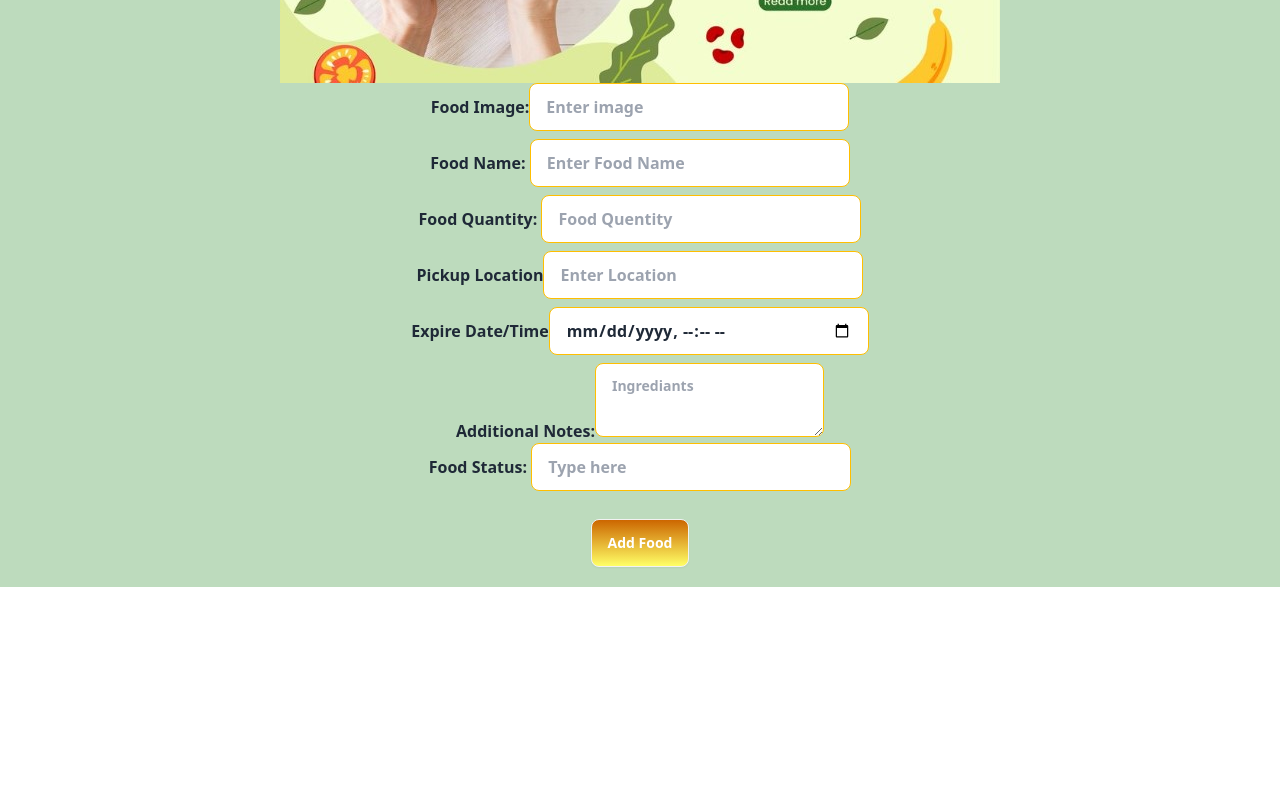
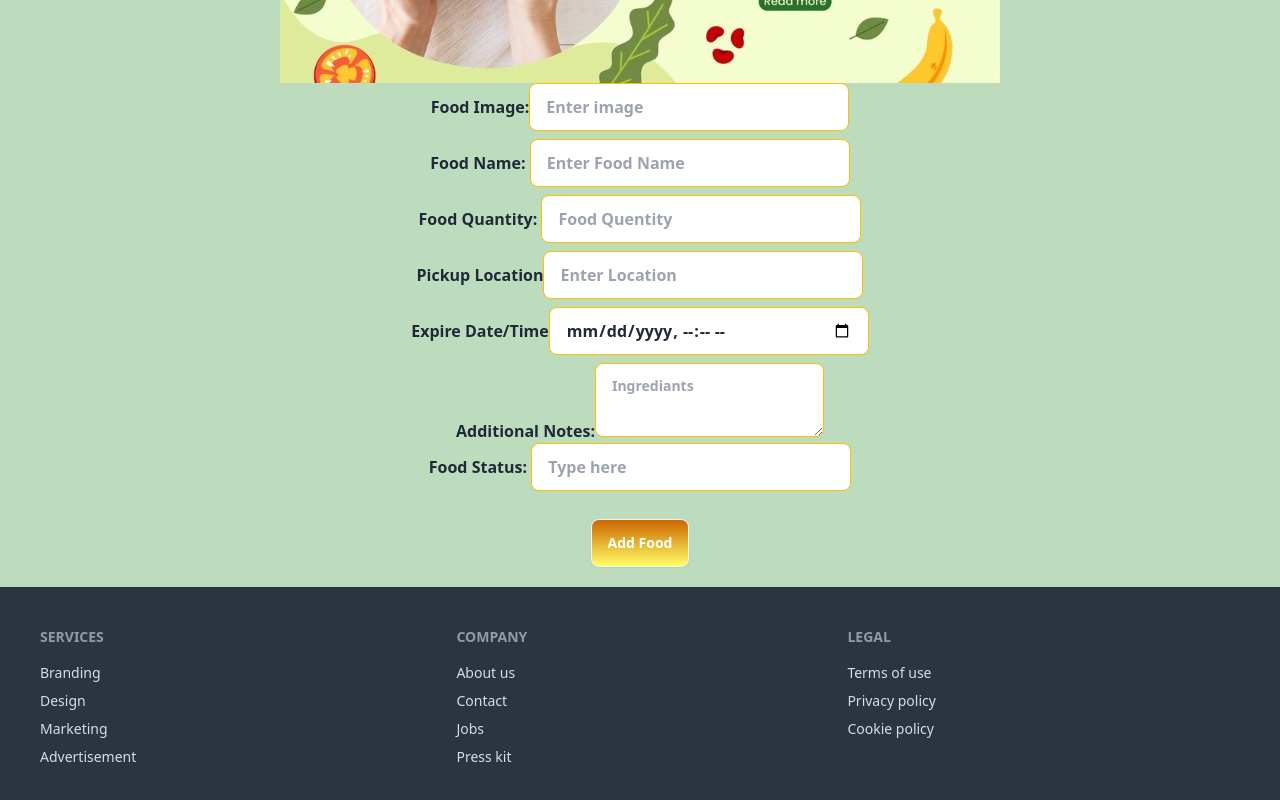
Before and after one commit to KeyaRaniMondal/food_sharing_client, a React (Vite) app: page /addFood in a window 1280 px wide. Shown: the part 388-1188 px from the top of the page. Before the commit the page ends 975 px from the top, so only its background shows below. Built offline with nearby package versions, Linux system fonts and the light colour scheme; no server answers.

Commit message:
added two extra sections in home page and footer

```diff
--- a/src/App.css
+++ b/src/App.css
@@ -15,6 +15,25 @@
 
 
 
+.running-image {
+  position: relative;
+  animation: scrollImage 10s linear infinite;
+  display: inline-block;
+  width: 100%; /* Ensures the image spans full width */
+}
+
+@keyframes scrollImage {
+  0% {
+    transform: translateX(100%);
+  }
+  100% {
+    transform: translateX(-100%);
+  }
+}
+
+.overflow-hidden {
+  overflow: hidden;
+}
 
 
 
--- a/src/mainLayout.jsx
+++ b/src/mainLayout.jsx
@@ -1,5 +1,6 @@
 import { Outlet } from "react-router-dom";
 import NavBar from "./components/navbar";
+import Footer from "./pages/footer";
 
 
 const MainLayout = () => {
@@ -9,7 +10,7 @@
       <div className="flex-grow">
         <Outlet />
       </div>
-
+<Footer></Footer>
     </div>
   );
 };
--- /dev/null
+++ b/src/pages/footer.jsx
@@ -0,0 +1,27 @@
+const Footer=()=>{
+    return(
+        <footer className="footer bg-neutral text-neutral-content p-10">
+  <nav>
+    <h6 className="footer-title">Services</h6>
+    <a className="link link-hover">Branding</a>
+    <a className="link link-hover">Design</a>
+    <a className="link link-hover">Marketing</a>
+    <a className="link link-hover">Advertisement</a>
+  </nav>
+  <nav>
+    <h6 className="footer-title">Company</h6>
+    <a className="link link-hover">About us</a>
+    <a className="link link-hover">Contact</a>
+    <a className="link link-hover">Jobs</a>
+    <a className="link link-hover">Press kit</a>
+  </nav>
+  <nav>
+    <h6 className="footer-title">Legal</h6>
+    <a className="link link-hover">Terms of use</a>
+    <a className="link link-hover">Privacy policy</a>
+    <a className="link link-hover">Cookie policy</a>
+  </nav>
+</footer>
+    )
+}
+export default Footer
--- a/src/pages/home.jsx
+++ b/src/pages/home.jsx
@@ -1,22 +1,42 @@
-import { NavLink, Outlet, useLoaderData } from "react-router-dom"
-import NavBar from "../components/navbar"
-import Banner from "../components/banner"
+import { NavLink, useLoaderData } from "react-router-dom";
+import NavBar from "../components/navbar";
+import Banner from "../components/banner";
 import Features from "../components/featured";
 import Recipe from "../components/recipe";
+import rivew from "../assets/rivew.jpg";
+import '../App.css'
 
 const Home = () => {
   const foods = useLoaderData();
+
   return (
     <div>
+
       <div className="h-80 w-full">
-        <Banner></Banner>
+        <Banner />
+      </div>
+
+      <div className="overflow-hidden mt-72">
+        <h1 className="mt-5 text-black text-center">Top fans</h1>
+        <div className="running-image">
+          <img
+            src={rivew}
+            alt="Review Section"
+            className=" object-cover"
+          />
+        </div>
       </div>
       <Features foods={foods} />
-      <NavLink to={"/availfood"}>
-        <button className="btn btn1 w-40 mt-6">view All foods</button>
-      </NavLink>
-      <Recipe></Recipe>
+      <div className="text-center my-6">
+        <NavLink to="/availfood">
+          <button className="btn btn-primary w-40">View All Foods</button>
+        </NavLink>
+      </div>
+      <div className="my-10">
+        <Recipe />
+      </div>
     </div>
-  )
-}
-export default Home
+  );
+};
+
+export default Home;
```
